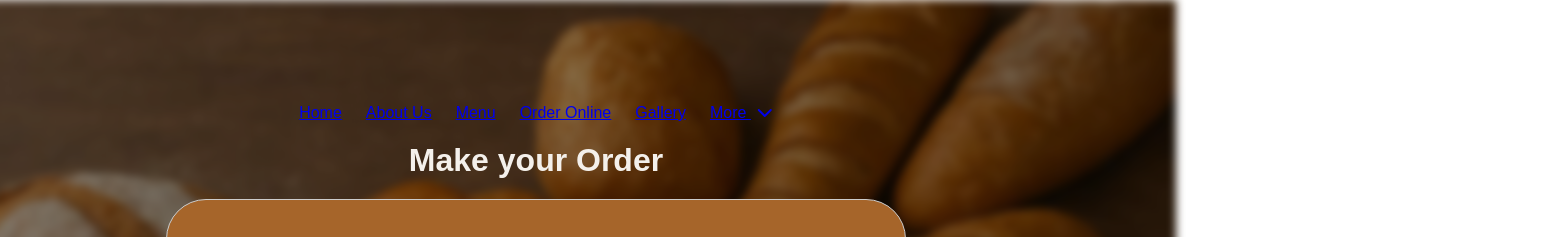
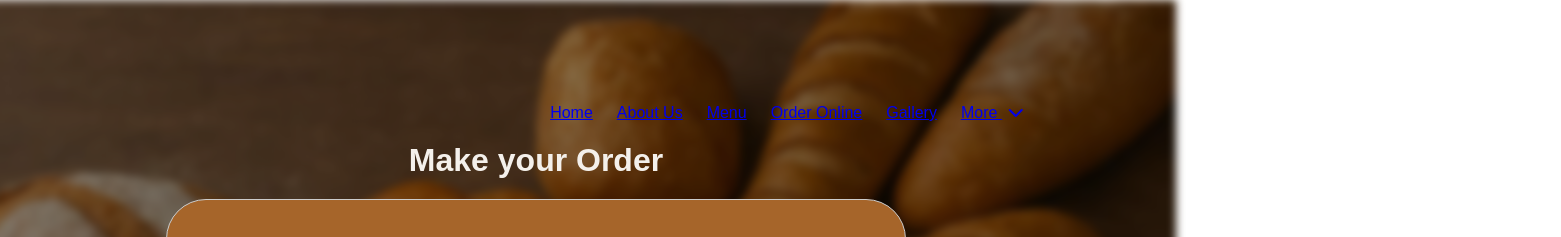
Before and after one commit to Oladdev/Sweet-Crumbs-Bakery, a plain HTML site: page pages/orderpage.html in a window 1280 px wide. Shown: the top 237 px of the page, 1561 px wide, since content can reach past the window. Drawn offline with Linux system fonts and the light colour scheme; files that its build step writes are made by us from their sources; files whose address does not match are found by name; a web font is replaced by a local one.

Commit message:
fix stylesheet paths in order page for correct asset loading

```diff
--- a/pages/orderpage.html
+++ b/pages/orderpage.html
@@ -4,7 +4,8 @@
     <meta charset="UTF-8" />
     <meta name="viewport" content="width=device-width, initial-scale=1.0" />
     <title>Sweet Crumbs Bakery|Our Menu</title>
-    <link rel="stylesheet" href="./styles.css" />
+    <link rel="stylesheet" href="../assets/css/base.css" />
+    <link rel="stylesheet" href="../assets/css/styles.css" />
     <script
       src="https://kit.fontawesome.com/8c87b7234d.js"
       crossorigin="anonymous"
```
